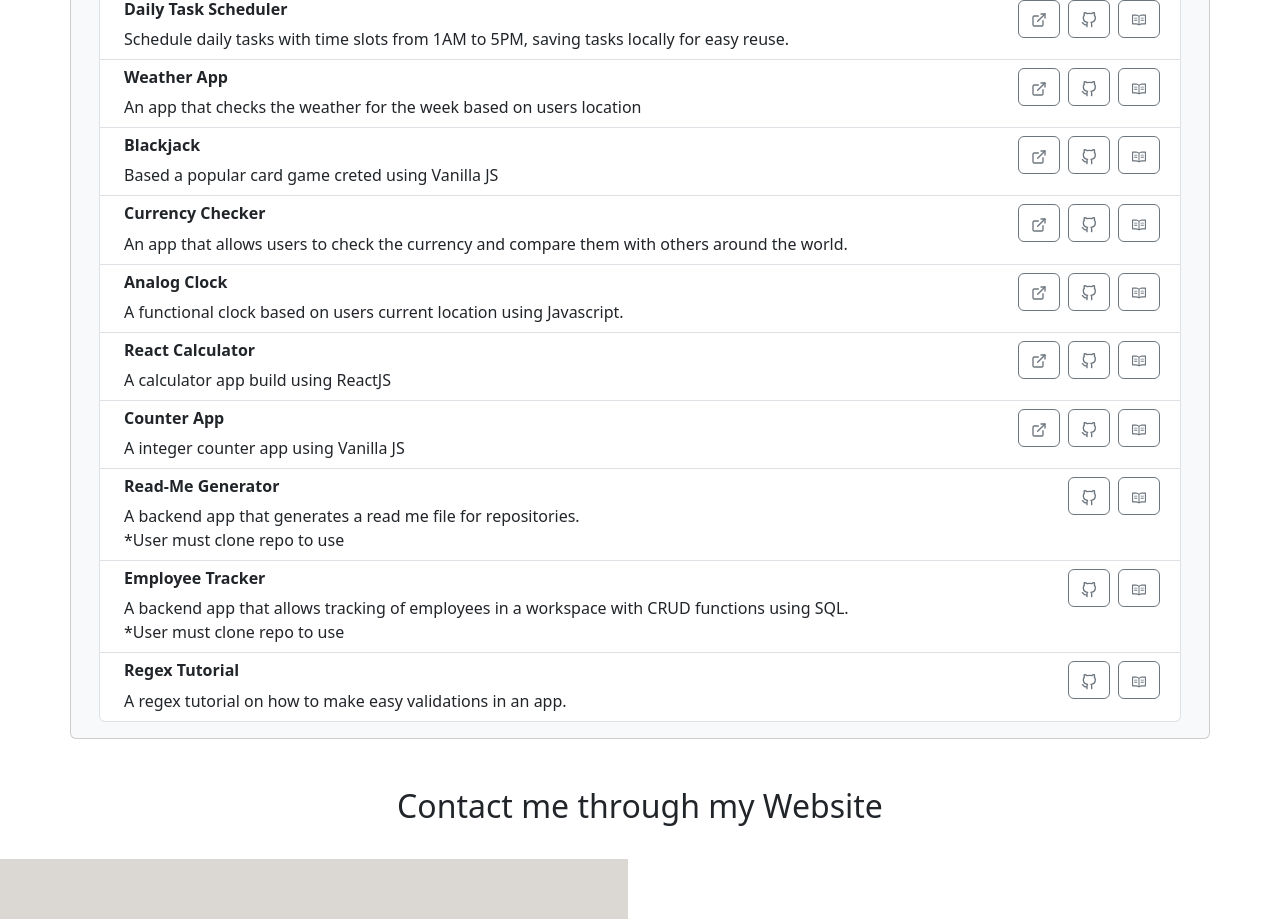
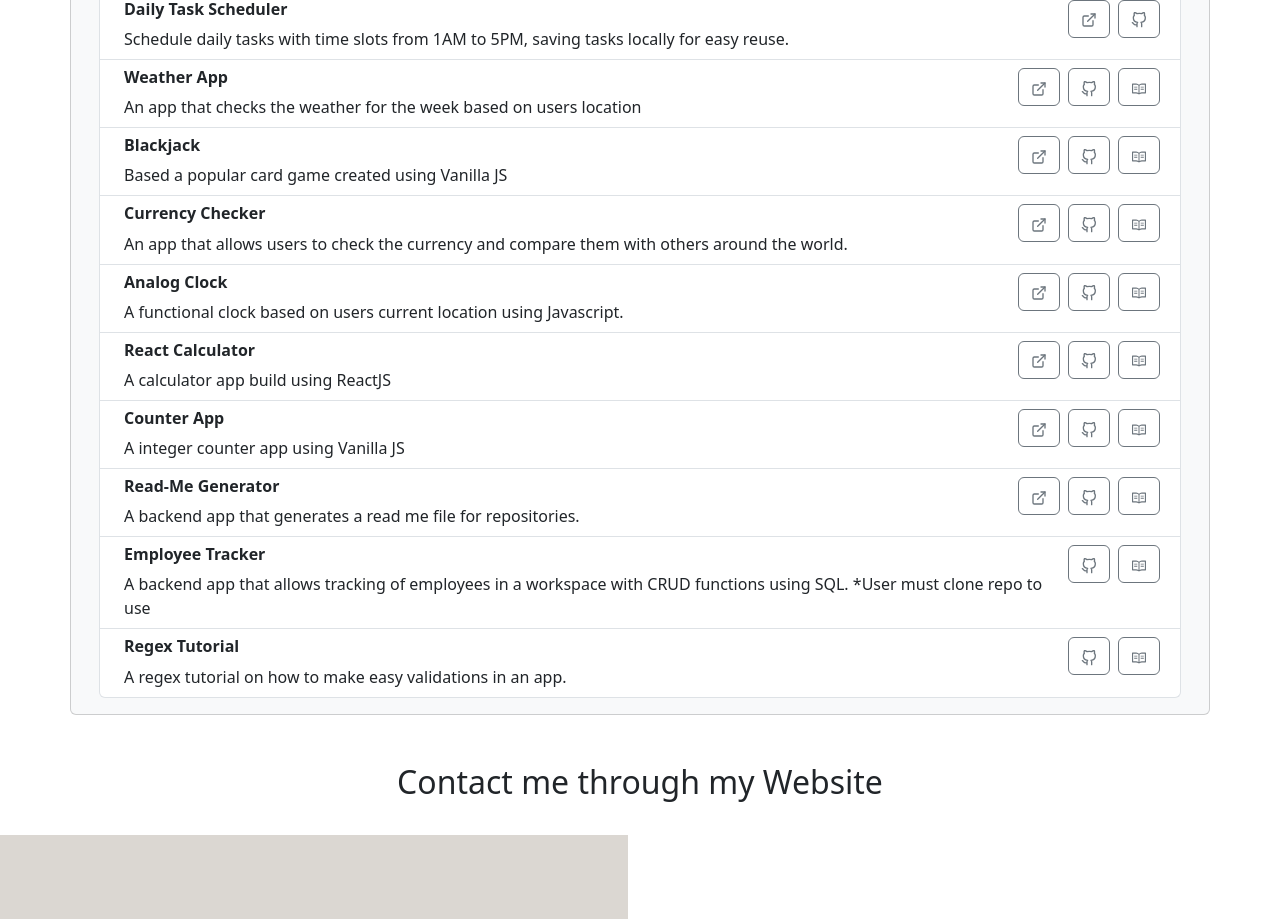
Before and after one commit to edm1001/web-dev-port, a React (Create React App) app: page /portfolio in a window 1280 px wide. Shown: the part 1240-2159 px from the top of the page. Built offline with nearby package versions, Linux system fonts and the light colour scheme.

Commit message:
update list Project

```diff
--- a/src/Components/Projects/ListProjects.js
+++ b/src/Components/Projects/ListProjects.js
@@ -51,7 +51,7 @@ const listProjectData = [
   },
   {
     title: "Blackjack",
-    description: "Based a popular card game creted using Vanilla JS",
+    description: "Based a popular card game created using Vanilla JS",
     githubLink: "https://github.com/edm1001/blackjackgame",
     liveLink: "https://edm1001.github.io/blackjackgame/",
     readmeLink: "https://github.com/edm1001/blackjackgame/blob/main/README.md",
@@ -87,12 +87,34 @@ const listProjectData = [
     liveLink: "https://edm1001.github.io/online-counter/",
     readmeLink: "https://github.com/edm1001/online-counter/blob/main/README.md",
   },
+  {
+    title: "Read-Me Generator",
+    description: "A backend app that generates a read me file for repositories.",
+    githubLink: "https://github.com/edm1001/read-me-generator",
+    liveLink: "https://edm1001.github.io/read-me-generator/",
+    readmeLink:
+      "https://github.com/edm1001/read-me-generator/blob/main/README.md",
+  },
+  {
+    title: "Employee Tracker",
+    description:
+      "A backend app that allows tracking of employees in a workspace with CRUD functions using SQL. *User must clone repo to use",
+    githubLink: "https://github.com/edm1001/e.tracker.12",
+    readmeLink: "https://github.com/edm1001/e.tracker.12/blob/main/README.md",
+  },
+  {
+    title: "Regex Tutorial",
+    description:
+      "A regex tutorial on how to make easy validations in an app.",
+    githubLink: "https://github.com/edm1001/Regex-tutorial-peach",
+    readmeLink: "https://github.com/edm1001/Regex-tutorial-peach/blob/main/README.md",
+  },
 ];
 
 const ListProjects = () => {
   return (
     <Card bg="light">
-      <Card.Header as="h5"> More Projects: </Card.Header>
+      <Card.Header as="h5">More Projects:</Card.Header>
       <Card.Body>
         <ListGroup bg="light">
           {listProjectData.map((project, index) => (
@@ -105,103 +127,37 @@ const ListProjects = () => {
                 <h6 className="fw-bold">{project.title}</h6>
                 {project.description}
               </div>
+              {project.liveLink && (
                 <a
                   href={project.liveLink}
                   className="btn btn-outline-secondary mx-1"
                 >
                   <FiExternalLink />
                 </a>
+              )}
+              {project.githubLink && (
                 <a
                   href={project.githubLink}
                   className="btn btn-outline-secondary mx-1"
                 >
-                {" "}
                   <FiGithub />
                 </a>
+              )}
+              {project.readmeLink && (
                 <a
                   href={project.readmeLink}
                   className="btn btn-outline-secondary mx-1"
                 >
                   <AiOutlineRead />
                 </a>
+              )}
             </ListGroup.Item>
           ))}
-
-          <ListGroup.Item
-            as="li"
-            className="d-flex justify-content-between align-items-start"
-          >
-            <div className="ms-2 me-auto">
-              <h6 className="fw-bold">Read-Me Generator</h6>
-              A backend app that generates a read me file for repositories.
-              <br /> *User must clone repo to use
-            </div>
-            <a
-              href="https://github.com/edm1001/read-me-gen22"
-              className="btn btn-outline-secondary mx-1"
-            >
-              {" "}
-              <FiGithub />
-            </a>
-            <a
-              href="https://github.com/edm1001/read-me-gen22/blob/main/README.md"
-              className="btn btn-outline-secondary mx-1"
-            >
-              <AiOutlineRead />
-            </a>
-          </ListGroup.Item>
-
-          <ListGroup.Item
-            as="li"
-            className="d-flex justify-content-between align-items-start"
-          >
-            <div className="ms-2 me-auto">
-              <h6 className="fw-bold">Employee Tracker</h6>
-              A backend app that allows tracking of employees in a workspace
-              with CRUD functions using SQL.
-              <br /> *User must clone repo to use
-            </div>
-            <a
-              href="https://github.com/edm1001/e.tracker.12"
-              className="btn btn-outline-secondary mx-1"
-            >
-              {" "}
-              <FiGithub />
-            </a>
-            <a
-              href="https://github.com/edm1001/e.tracker.12/blob/main/README.md"
-              className="btn btn-outline-secondary mx-1"
-            >
-              <AiOutlineRead />
-            </a>
-          </ListGroup.Item>
-
-          <ListGroup.Item
-            as="li"
-            className="d-flex justify-content-between align-items-start"
-          >
-            <div className="ms-2 me-auto">
-              <h6 className="fw-bold">Regex Tutorial</h6>A regex tutorial on how
-              to make easy validations in an app.
-            </div>
-            <a
-              href="https://github.com/edm1001/Regex-tutorial-peach"
-              className="btn btn-outline-secondary mx-1"
-            >
-              {" "}
-              <FiGithub />
-            </a>
-            <a
-              href="https://github.com/edm1001/Regex-tutorial-peach/blob/main/README.md"
-              className="btn btn-outline-secondary mx-1"
-            >
-              <AiOutlineRead />
-            </a>
-          </ListGroup.Item>
         </ListGroup>
       </Card.Body>
     </Card>
   );
 };
 
+
 export default ListProjects;
```
Lines whose indentation alone changed are shown as unchanged.
